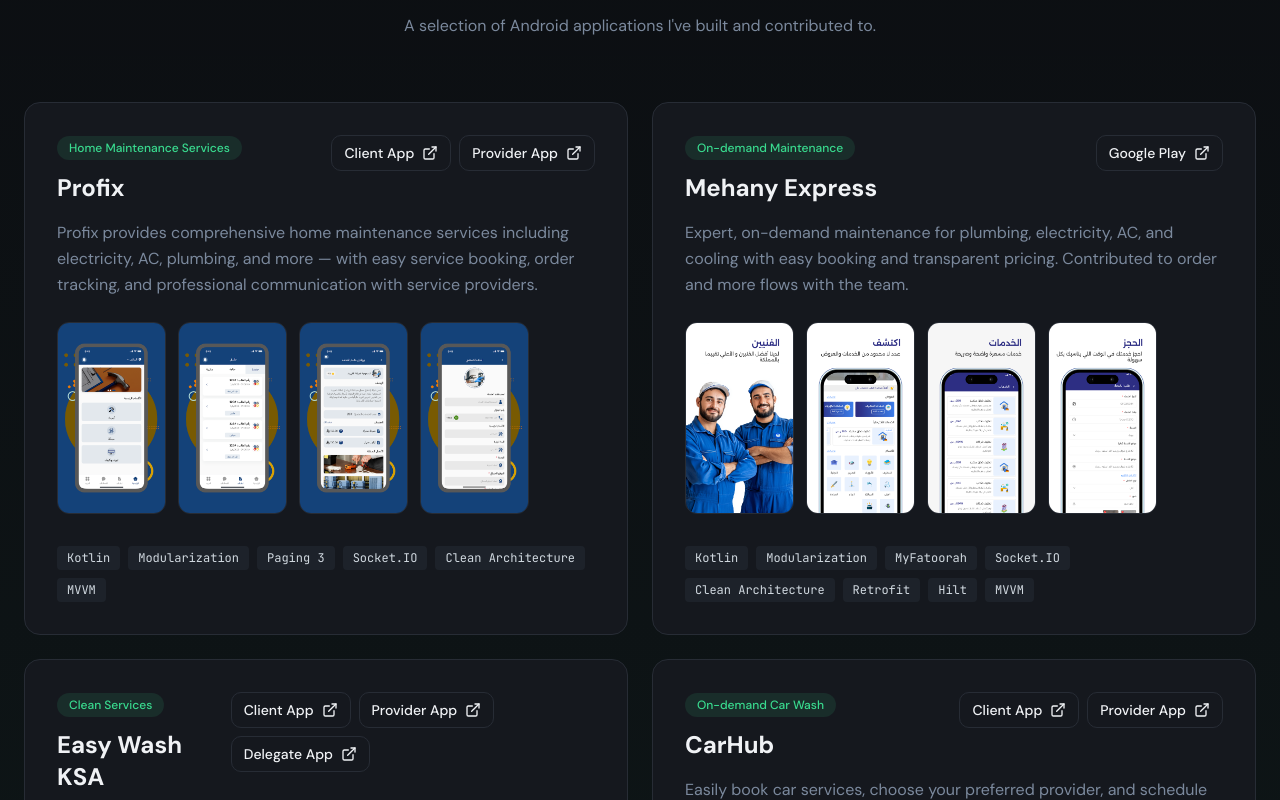
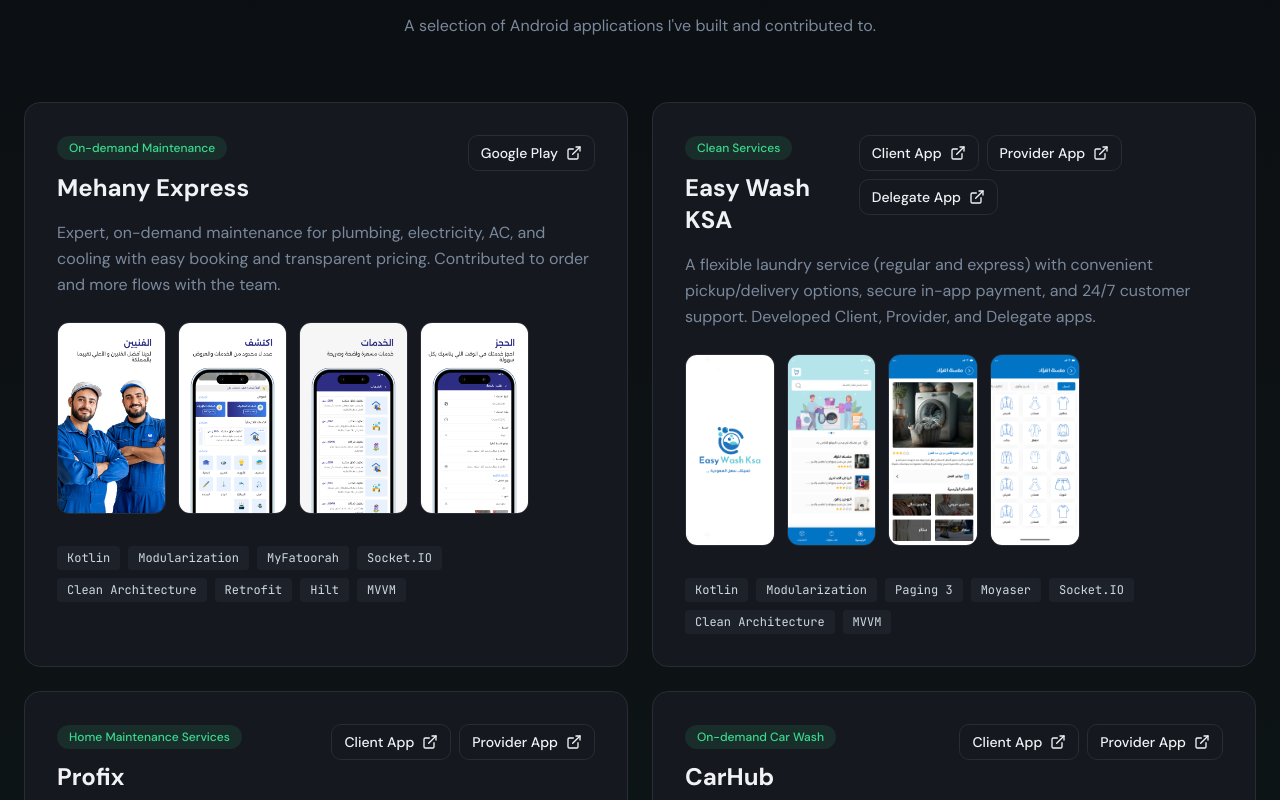
Before and after one commit to MahmoudElshahatt/mahmoud-elshahatt, a React (Vite) app: page / in a window 1280 px wide. Shown: the part 3020-3820 px from the top of the page. Built offline with nearby package versions, Linux system fonts and the light colour scheme; the HTML template or start-up script is replaced by a standard one.

Commit message:
Changes
Co-authored-by: MahmoudElshahatt <79477855+MahmoudElshahatt@users.noreply.github.com>

```diff
--- a/src/components/Projects.tsx
+++ b/src/components/Projects.tsx
@@ -39,17 +39,6 @@ import profix4 from "@/assets/profix-4.webp";
 
 const projects = [
   {
-    title: "Profix",
-    subtitle: "Home Maintenance Services",
-    description: "Profix provides comprehensive home maintenance services including electricity, AC, plumbing, and more — with easy service booking, order tracking, and professional communication with service providers.",
-    techStack: ["Kotlin", "Modularization", "Paging 3", "Socket.IO", "Clean Architecture", "MVVM"],
-    links: [
-      { label: "Client App", url: "https://play.google.com/store/apps/details?id=com.aait.profix.user" },
-      { label: "Provider App", url: "https://play.google.com/store/apps/details?id=com.aait.profix.provider" },
-    ],
-    images: [profix1, profix2, profix3, profix4],
-  },
-  {
     title: "Mehany Express",
     subtitle: "On-demand Maintenance",
     description: "Expert, on-demand maintenance for plumbing, electricity, AC, and cooling with easy booking and transparent pricing. Contributed to order and more flows with the team.",
@@ -68,6 +57,17 @@ const projects = [
       { label: "Delegate App", url: "https://play.google.com/store/apps/details?id=com.aait.elaghaerDelegate" },
     ],
     images: [easywash1, easywash2, easywash3, easywash4],
+  },
+  {
+    title: "Profix",
+    subtitle: "Home Maintenance Services",
+    description: "Profix provides comprehensive home maintenance services including electricity, AC, plumbing, and more — with easy service booking, order tracking, and professional communication with service providers.",
+    techStack: ["Kotlin", "Modularization", "Paging 3", "Socket.IO", "Clean Architecture", "MVVM"],
+    links: [
+      { label: "Client App", url: "https://play.google.com/store/apps/details?id=com.aait.profix.user" },
+      { label: "Provider App", url: "https://play.google.com/store/apps/details?id=com.aait.profix.provider" },
+    ],
+    images: [profix1, profix2, profix3, profix4],
   },
   {
     title: "CarHub",
```
